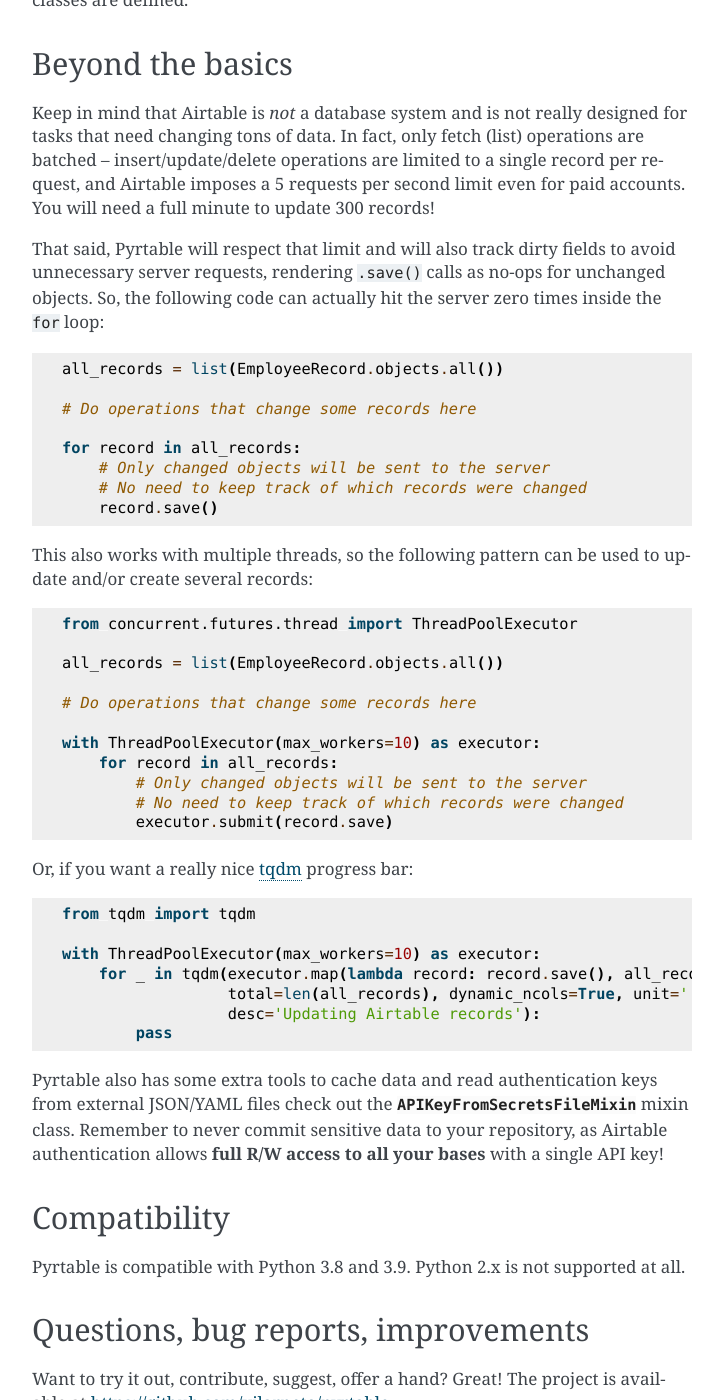
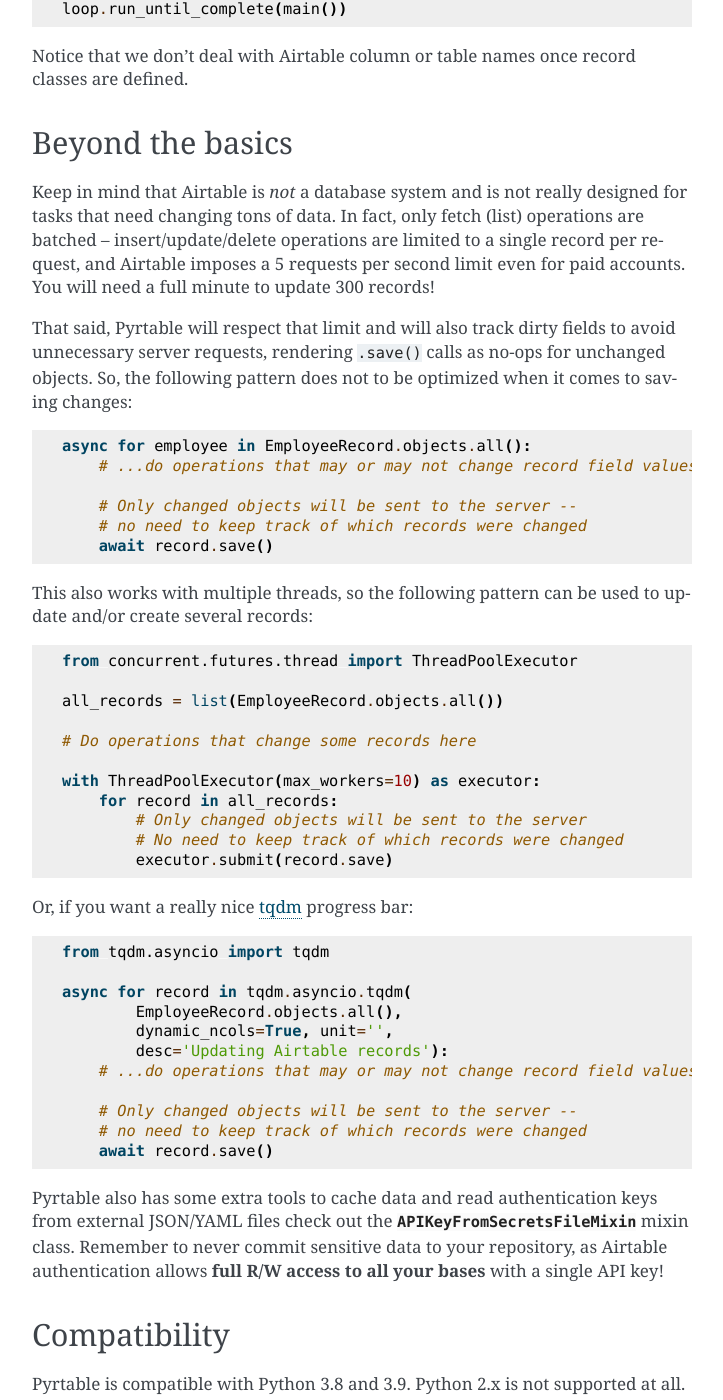
Before and after one commit to vilarneto/pyrtable, a Sphinx documentation site: the page built from docs/source/index.rst, in a window 1280 px wide and 1400 px high, scrolled down 2417 px. Shown: the whole window, without its empty margins (388-1111 px from the left). Built offline with Sphinx 7.4.7, drawn with Linux system fonts in a browser that asks for light colours; some of the changed text lies outside the part shown.

Commit message:
async (temp)

```diff
--- a/docs/source/index.rst
+++ b/docs/source/index.rst
@@ -61,27 +61,31 @@
 
 After that, common operations are pretty simple::
 
-    # Iterating over all records
-    for employee in EmployeeRecord.objects.all():
-        print("%s is currently working on %d project(s)" % (
-                employee.name, len(employee.projects)))
+    async def main():
+        # Iterating over all records
+        async for employee in EmployeeRecord.objects.all():
+            print("%s is currently working on %d project(s)" % (
+                    employee.name, len(employee.projects)))
 
-    # Filtering
-    for employee in EmployeeRecord.objects.filter(
-            birth_date__gte=datetime.datetime(2001, 1, 1)):
-        print("%s was born in this century!" % employee.name)
+        # Filtering
+        async for employee in EmployeeRecord.objects.filter(
+                birth_date__gte=datetime.datetime(2001, 1, 1)):
+            print("%s was born in this century!" % employee.name)
 
-    # Creating, updating and deleting a record
-    new_employee = EmployeeRecord(
-        name='John Doe',
-        birth_date=datetime.date(1980, 5, 10),
-        role=Role.DEVELOPER)
-    new_employee.save()
+        # Creating, updating and deleting a record
+        new_employee = EmployeeRecord(
+            name='John Doe',
+            birth_date=datetime.date(1980, 5, 10),
+            role=Role.DEVELOPER)
+        await new_employee.save()
 
-    new_employee.role = Role.MANAGER
-    new_employee.save()
+        new_employee.role = Role.MANAGER
+        await new_employee.save()
 
-    new_employee.delete()
+        await new_employee.delete()
+
+    loop = asyncio.get_event_loop()
+    loop.run_until_complete(main())
 
 Notice that we don't deal with Airtable column or table names once record classes are defined.
 
@@ -90,16 +94,14 @@
 
 Keep in mind that Airtable is *not* a database system and is not really designed for tasks that need changing tons of data. In fact, only fetch (list) operations are batched – insert/update/delete operations are limited to a single record per request, and Airtable imposes a 5 requests per second limit even for paid accounts. You will need a full minute to update 300 records!
 
-That said, Pyrtable will respect that limit and will also track dirty fields to avoid unnecessary server requests, rendering ``.save()`` calls as no-ops for unchanged objects. So, the following code can actually hit the server zero times inside the ``for`` loop::
+That said, Pyrtable will respect that limit and will also track dirty fields to avoid unnecessary server requests, rendering ``.save()`` calls as no-ops for unchanged objects. So, the following pattern does not to be optimized when it comes to saving changes::
 
-    all_records = list(EmployeeRecord.objects.all())
+    async for employee in EmployeeRecord.objects.all():
+        # ...do operations that may or may not change record field values...
 
-    # Do operations that change some records here
-
-    for record in all_records:
-        # Only changed objects will be sent to the server
-        # No need to keep track of which records were changed
-        record.save()
+        # Only changed objects will be sent to the server --
+        # no need to keep track of which records were changed
+        await record.save()
 
 This also works with multiple threads, so the following pattern can be used to update and/or create several records::
 
@@ -117,13 +119,17 @@
 
 Or, if you want a really nice `tqdm <https://tqdm.github.io>`_ progress bar::
 
-    from tqdm import tqdm
+    from tqdm.asyncio import tqdm
 
-    with ThreadPoolExecutor(max_workers=10) as executor:
-        for _ in tqdm(executor.map(lambda record: record.save(), all_records),
-                      total=len(all_records), dynamic_ncols=True, unit='',
-                      desc='Updating Airtable records'):
-            pass
+    async for record in tqdm.asyncio.tqdm(
+            EmployeeRecord.objects.all(),
+            dynamic_ncols=True, unit='',
+            desc='Updating Airtable records'):
+        # ...do operations that may or may not change record field values...
+
+        # Only changed objects will be sent to the server --
+        # no need to keep track of which records were changed
+        await record.save()
 
 Pyrtable also has some extra tools to cache data and read authentication keys from external JSON/YAML files check out the :class:`APIKeyFromSecretsFileMixin` mixin class. Remember to never commit sensitive data to your repository, as Airtable authentication allows **full R/W access to all your bases** with a single API key!
 
```
Also changed, not shown: other parts of docs/source/index.rst (+1 -1 lines), docs/source/intro.rst (+30 -18 lines), 2 other files.
